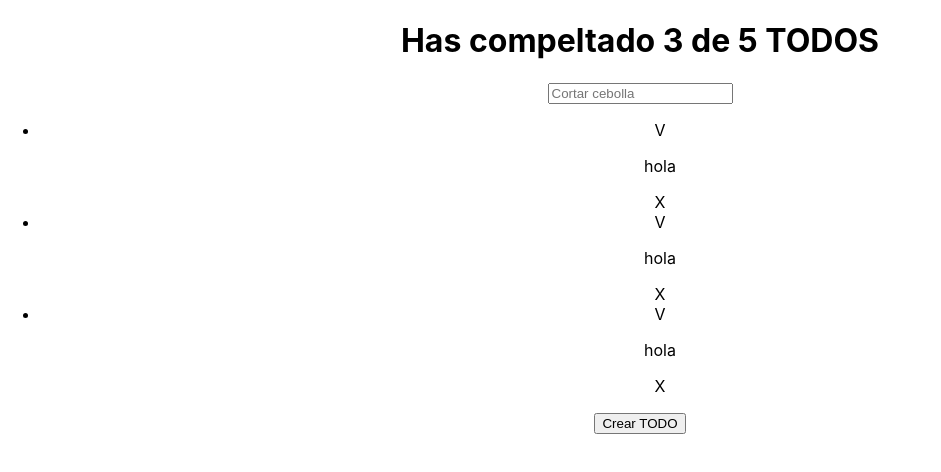
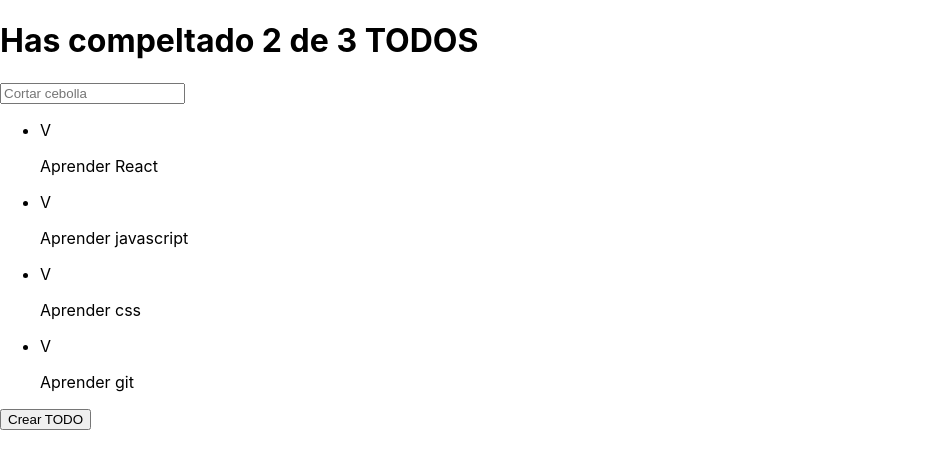
Before and after one commit to jhosuapp/react-TODO, a React (Create React App) app: page / in a window 1280 px wide. Shown: the top 472 px of the page, without its empty margins (0-941 px from the left). Built offline with nearby package versions, Linux system fonts and the light colour scheme.

Commit message:
feat: props TODO

```diff
--- a/src/App.js
+++ b/src/App.js
@@ -1,3 +1,6 @@
+//React
+import React from 'react';
+//Styles
 import './App.css';
 //Components
 import { TodoItem } from './components/TodoItem';
@@ -7,26 +10,32 @@ import { TodoList } from './components/TodoList';
 import { TodoBtnCreate } from './components/TodoBtnCreate';
 
 const App = ()=>{
+
+  const ArrTodos = [
+    { text: 'Aprender React', completed: false },
+    { text: 'Aprender javascript', completed: true },
+    { text: 'Aprender css', completed: false },
+    { text: 'Aprender git', completed: false }
+  ];
+
   return (
-    <div className="App">
+    <React.Fragment>
 
-      <TodoCounter />
+      <TodoCounter completed="2" total="3"/>
       <TodoSearch />
 
       <TodoList>
-        <TodoItem
-          name="hola"
-        />
-        <TodoItem
-          name="hola"
-        />
-        <TodoItem
-          name="hola"
-        />
+        {ArrTodos.map((data, indice)=>(
+          <TodoItem
+            key={indice}
+            text={data.text}
+            completed={data.completed}
+          />
+        ))}
       </TodoList>
 
       <TodoBtnCreate />
-    </div>
+    </React.Fragment>
   );
 }
 
--- a/src/components/TodoCounter.js
+++ b/src/components/TodoCounter.js
@@ -1,6 +1,6 @@
-const TodoCounter = ()=>{
+const TodoCounter = ({ completed, total })=>{
     return (
-        <h1>Has compeltado 3 de 5 TODOS</h1>
+        <h1>Has compeltado {completed} de {total} TODOS</h1>
     );
 }
 
--- a/src/components/TodoItem.js
+++ b/src/components/TodoItem.js
@@ -1,9 +1,9 @@
-const TodoItem = (props)=>{
+const TodoItem = ({ text, completed })=>{
     return (
         <li>
             <span>V</span>
-            <p>{props.name}</p>
-            <span>X</span>
+            <p>{text}</p>
+            <span></span>
         </li>
     );
 }
```
